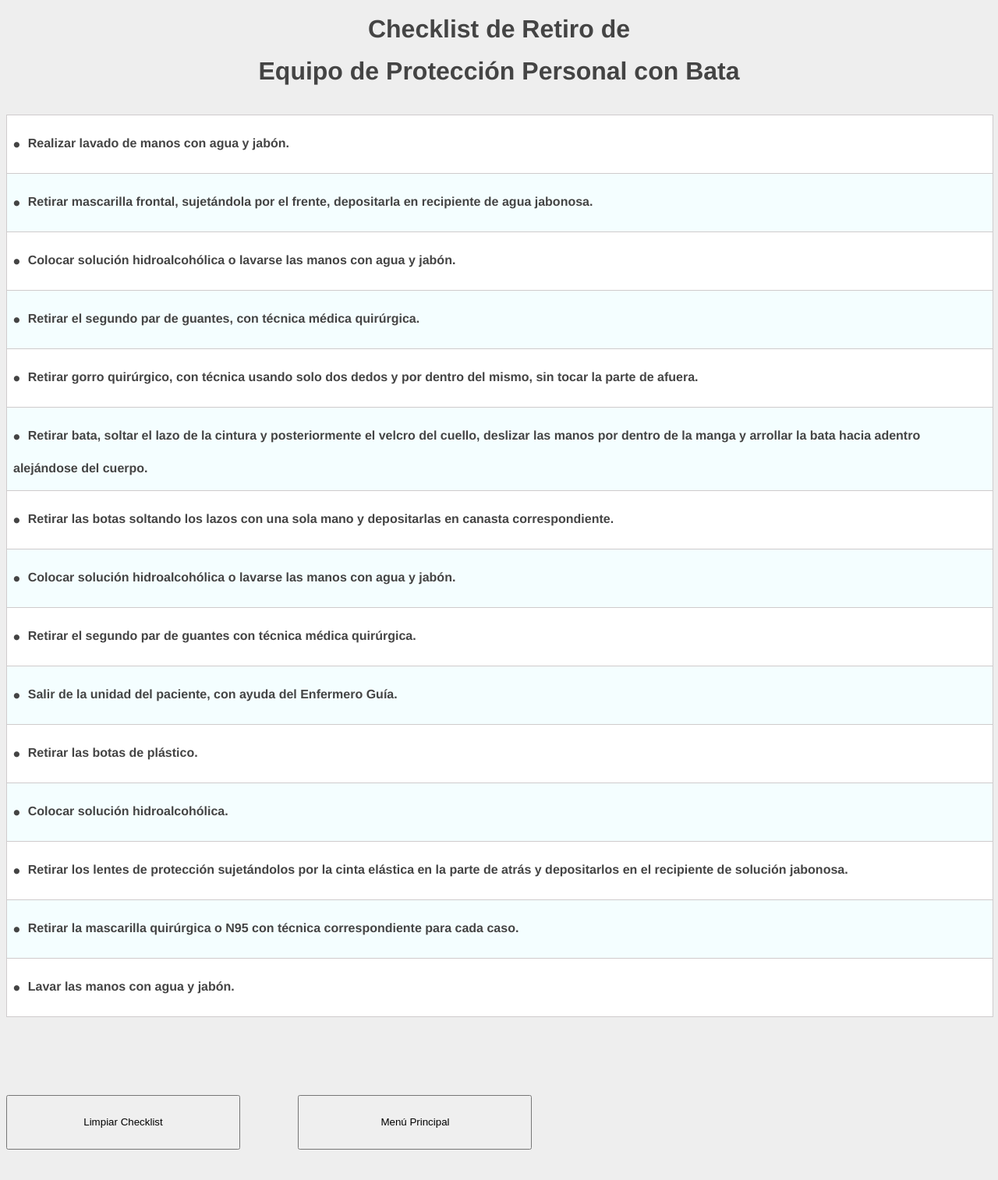
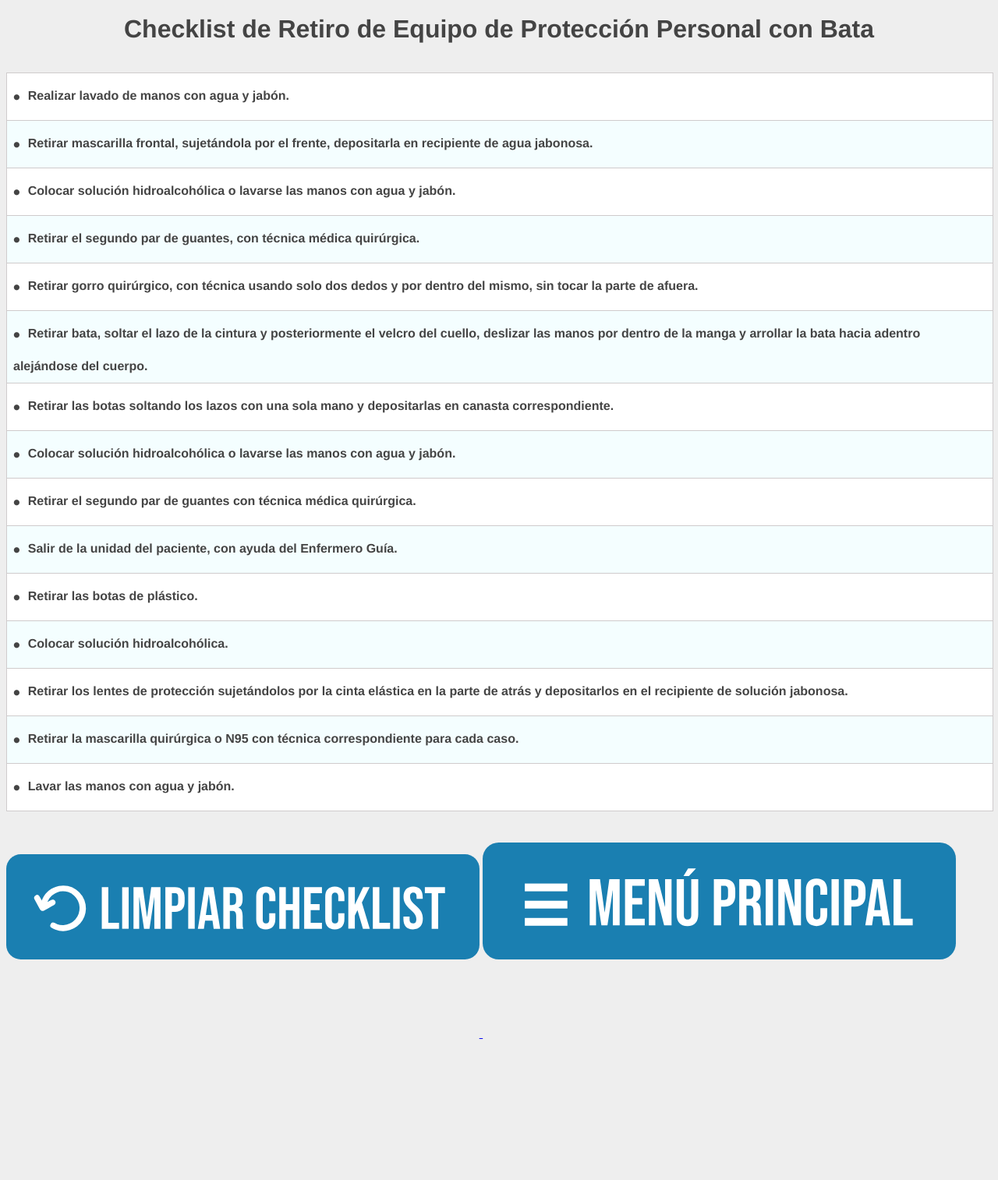
Before and after one commit to cdeliens/cdeliens.github.io, a plain HTML site: page ucihcg/checklist/bata/retiro/index.html in a window 1280 px wide. Shown: the whole page at 78% size. After the commit the page ends 1343 px from the top, so only its background shows below. Drawn offline with Linux system fonts and the light colour scheme.

Commit message:
More mobile friendly

```diff
--- a/ucihcg/checklist/assets/styles.css
+++ b/ucihcg/checklist/assets/styles.css
@@ -7,7 +7,7 @@ body {
     display: flex;
     flex-direction: row;
     margin: 0 auto;
-    width: 800px;
+    width: 90%;
   }
   .logo {
     width: 100px;
@@ -20,7 +20,7 @@ body {
     margin: 0px 20px;
   }
   .main-menu img{
-    width: 200px;
+    width: 35%;
   }
   .main-menu h2{
     margin-bottom: 20px;
@@ -39,9 +39,8 @@ body {
     border: 1px solid #cfcbcc;
   }
   .button {
-    width: 300px;
-    height: 70px;
-    margin: 100px 70px 100px 0px;
+    width: 48%;
+    margin: 40px 0px 100px 0px;
   }
   input {
     border: none;
@@ -69,7 +68,7 @@ body {
     font-weight: 600;
     border-bottom: 1px solid #cfcbcc;
     line-height: 2;
-    padding: 12px 8px;
+    padding: 5px 8px;
 
   }
   ul li span {
--- a/ucihcg/checklist/bata/retiro/index.html
+++ b/ucihcg/checklist/bata/retiro/index.html
@@ -3,7 +3,7 @@
 <html lang="es">
   <head>
     <meta charset="utf-8">
-    <meta name="viewport" content="width=device-width, initial-scale=1.0">
+    <meta name="viewport" content="width=device-width, user-scalable=no">
     <title>Checklist de Retiro de Equipo de Protección Personal con
       Bata</title>
     <meta name="author" content="cdeliens@gmail.com">
@@ -13,8 +13,7 @@
   </head>
 
   <body>
-    <h1>Checklist de Retiro de</h1>
-    <h1>Equipo de Protección Personal con Bata</h1>
+    <h1>Checklist de Retiro de Equipo de Protección Personal con Bata</h1>
     <div class="container">
       <ul id="list">
         <li>Realizar lavado de manos con agua y jabón.</li>
@@ -36,15 +35,12 @@
     </div>
 
     </div>
-    <button class="button" onclick="location.reload();">
-      Limpiar Checklist
-    </button>
+    <a href="#" onclick="location.reload();" >
+      <img class="button" src="../../assets/limpiar.svg">
+    </a>
     <a href="../../index.html">
-      <button class="button">
-        Menú Principal
-      </button>
+      <img class="button" src="../../assets/menu.svg">
     </a>
-
     <script src="../../assets/application.js"></script>
   </body>
 </html>
```
Also changed, not shown: ucihcg/checklist/bata/colocacion/index.html (+2 -3 lines), ucihcg/checklist/index.html (+1 -1 lines), ucihcg/checklist/kimono/colocacion/index.html (+6 -9 lines), ucihcg/checklist/kimono/retiro/index.html (+6 -9 lines).
